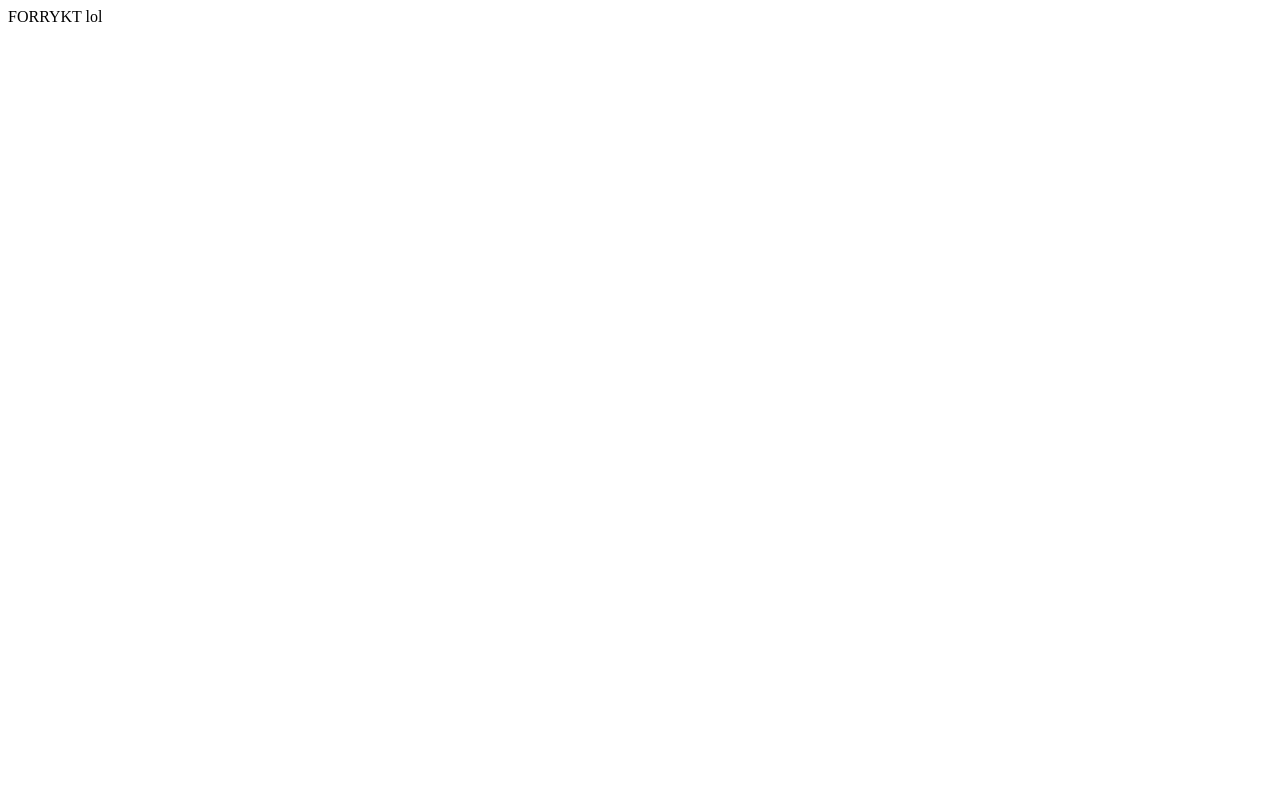
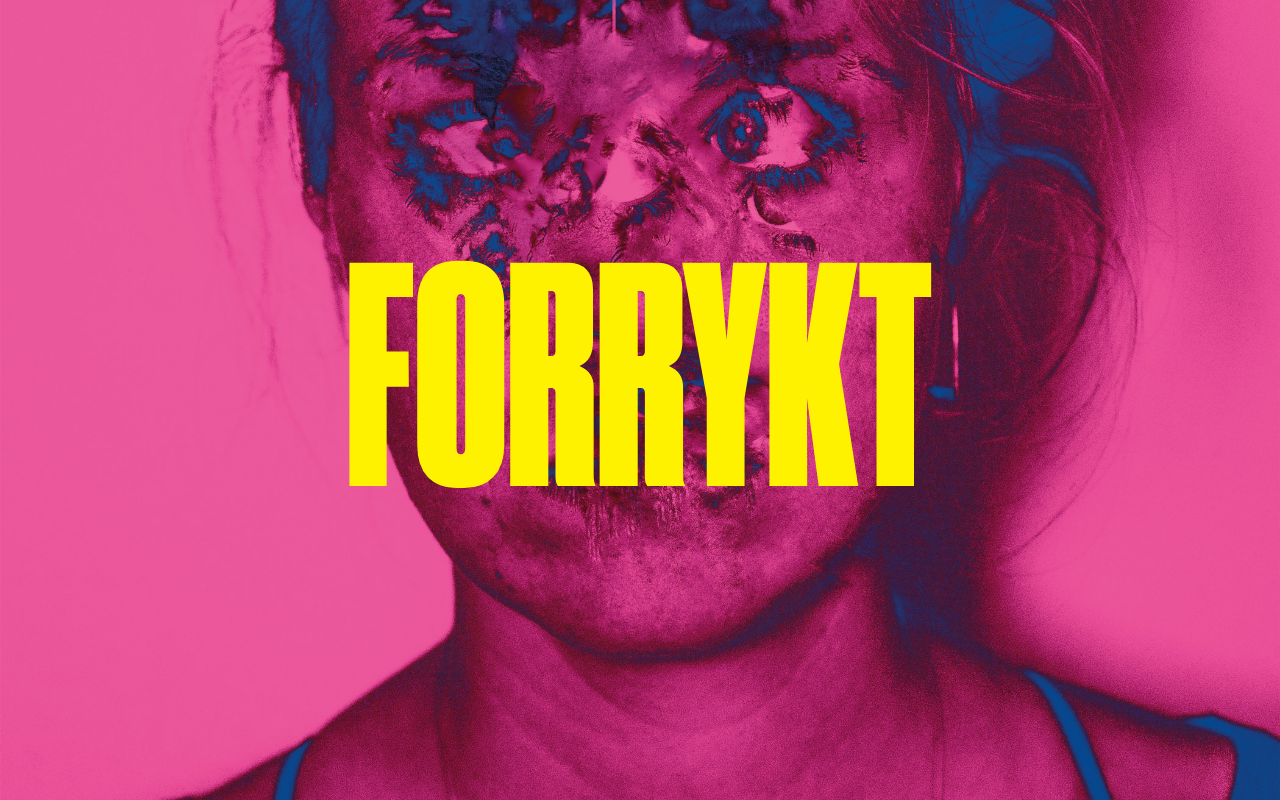
Before and after one commit to ohnosharks/FORRYKT, a plain HTML site: page index.html in a window 1280 px wide. Drawn offline with Linux system fonts and the light colour scheme.

Commit message:
teaser
teaser

```diff
--- a/index.html
+++ b/index.html
@@ -1 +1,17 @@
-FORRYKT lol
+<!DOCTYPE html>
+<html>
+	<head>
+		<title>FORRYKT</title>
+		<meta charset="UTF-8">
+		<meta name="viewport" content="user-scalable=no, initial-scale=1, maximum-scale=1, minimum-scale=1, width=device-width">
+		<link rel="stylesheet" href="style.css">
+	</head>
+
+	<body>
+
+		<div class="main">
+			<div class="title">FORRYKT</div>
+		</div>
+
+	</body>
+</html>
--- /dev/null
+++ b/style.css
@@ -0,0 +1,36 @@
+* {
+	margin: 0;
+	padding: 0;
+    -moz-box-sizing: border-box;
+    -webkit-box-sizing: border-box;
+    box-sizing: border-box;
+}
+
+@font-face {
+	font-family: 'Druk Cond';
+	src: url(drukcond.ttf);
+}
+
+body, html {
+	font-family: 'Druk Cond';
+	width: 100%;
+	height: 100%;
+	overflow: hidden;
+}
+
+.main {
+	width: 100%;
+	height: 100%;
+	display: flex;
+	justify-content: center;
+	align-items: center;
+	background-image: url(img1.jpg);
+	background-size: cover;
+	background-position: center center;
+}
+
+.title {
+	font-size: 300px;
+	margin-top: -30px;
+	color: #FFF200;
+}
```
Also changed, not shown: drukcond.ttf (added), img1.jpg (added), 1 other file.
